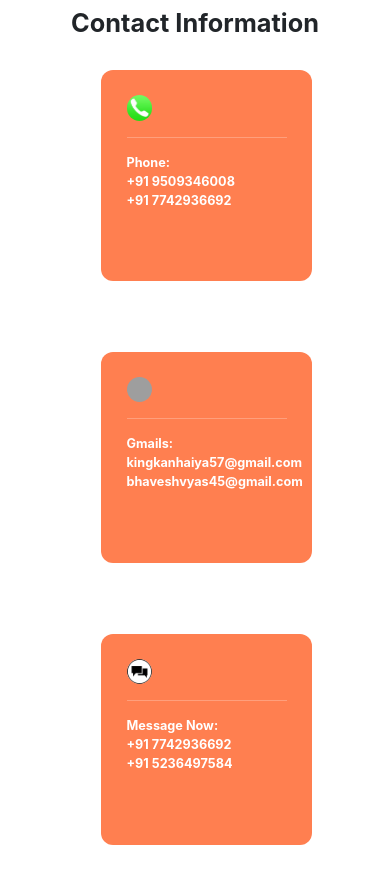
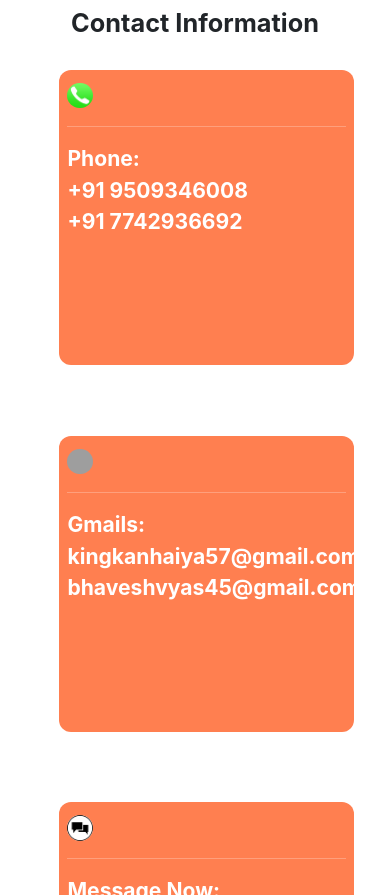
Before and after one commit to kanhaiya41/R.N.T.-Store, a React (Create React App) app in the folder frontend/: page /contact in a window 390 px wide. Shown: the part 625-1520 px from the top of the page. Before the commit the page ends 1470 px from the top, so only its background shows below. Built offline with nearby package versions, Linux system fonts and the light colour scheme; grey boxes are pictures that could not be loaded.

Commit message:
navbar and css changes

```diff
--- a/frontend/src/App.css
+++ b/frontend/src/App.css
@@ -1132,15 +1132,15 @@ nav h4 {
     }
 
     .CIBox {
-        font-size: 1.5vh;
-        height: 25vh;
-        width: 25vh;
+        font-size: 2.5vh;
+        height: 35vh;
+        width: 35vh;
         background-color: coral;
         border-radius: 12px;
         color: white;
         margin-left: 2vw;
         font-weight: bold;
-        padding: 3vh;
+        padding: 1vh;
     }
 
     .call {
--- a/frontend/src/components/mainMenu/AdminSidebar.js
+++ b/frontend/src/components/mainMenu/AdminSidebar.js
@@ -28,7 +28,7 @@ const AdminSidebar = () => {
 
     // Set the selected state to true
     dispatch(setAction(true));
-    console.log(setAction);
+    closeuserside();
   };
 
 
--- a/frontend/src/components/mainMenu/Usersidebar.js
+++ b/frontend/src/components/mainMenu/Usersidebar.js
@@ -24,6 +24,7 @@ const Usersidebar = () => {
 
     // Set the selected state to true
     dispatch(setAction(true));
+    closeuserside();
   };
 
 
```
